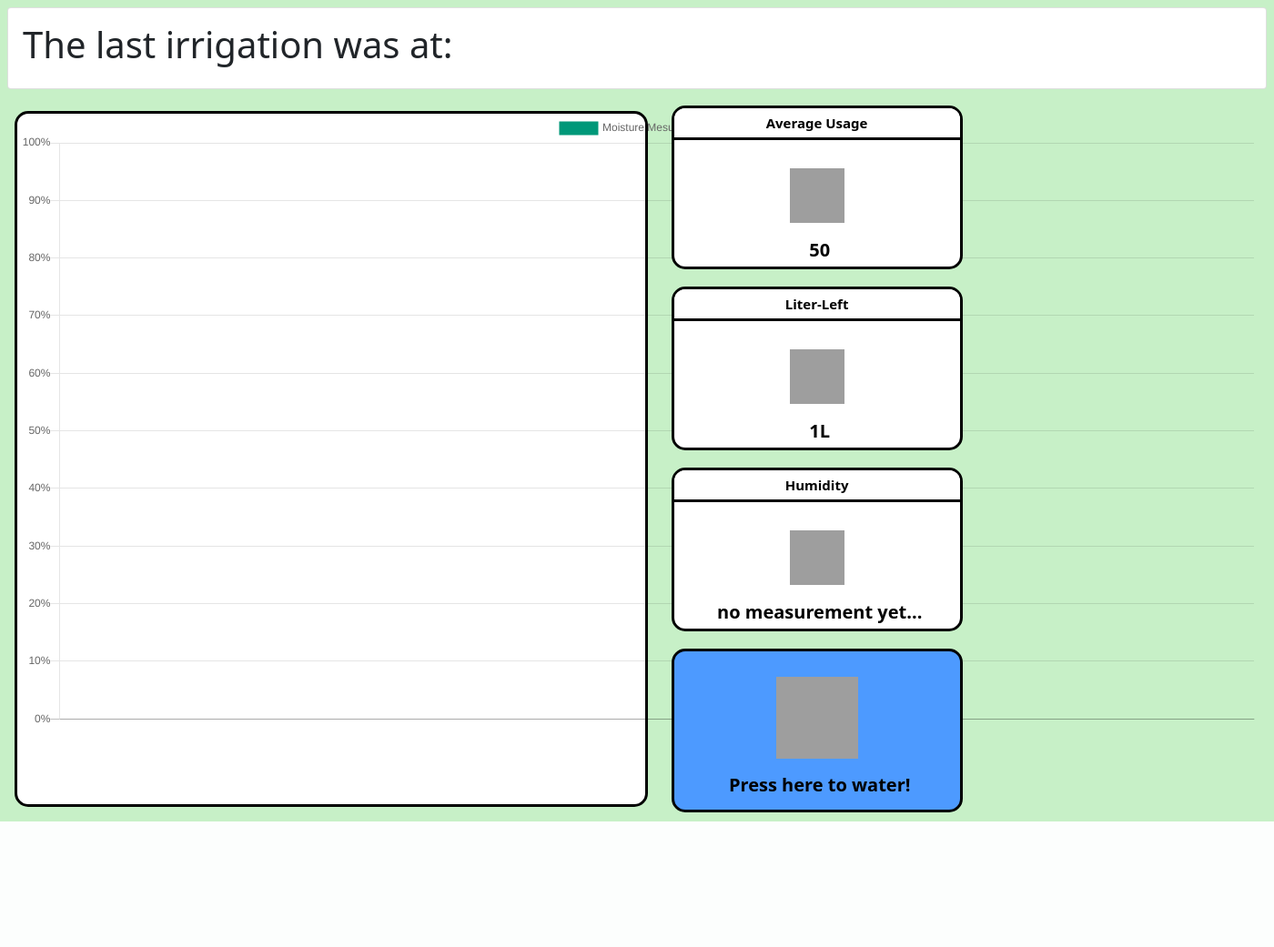
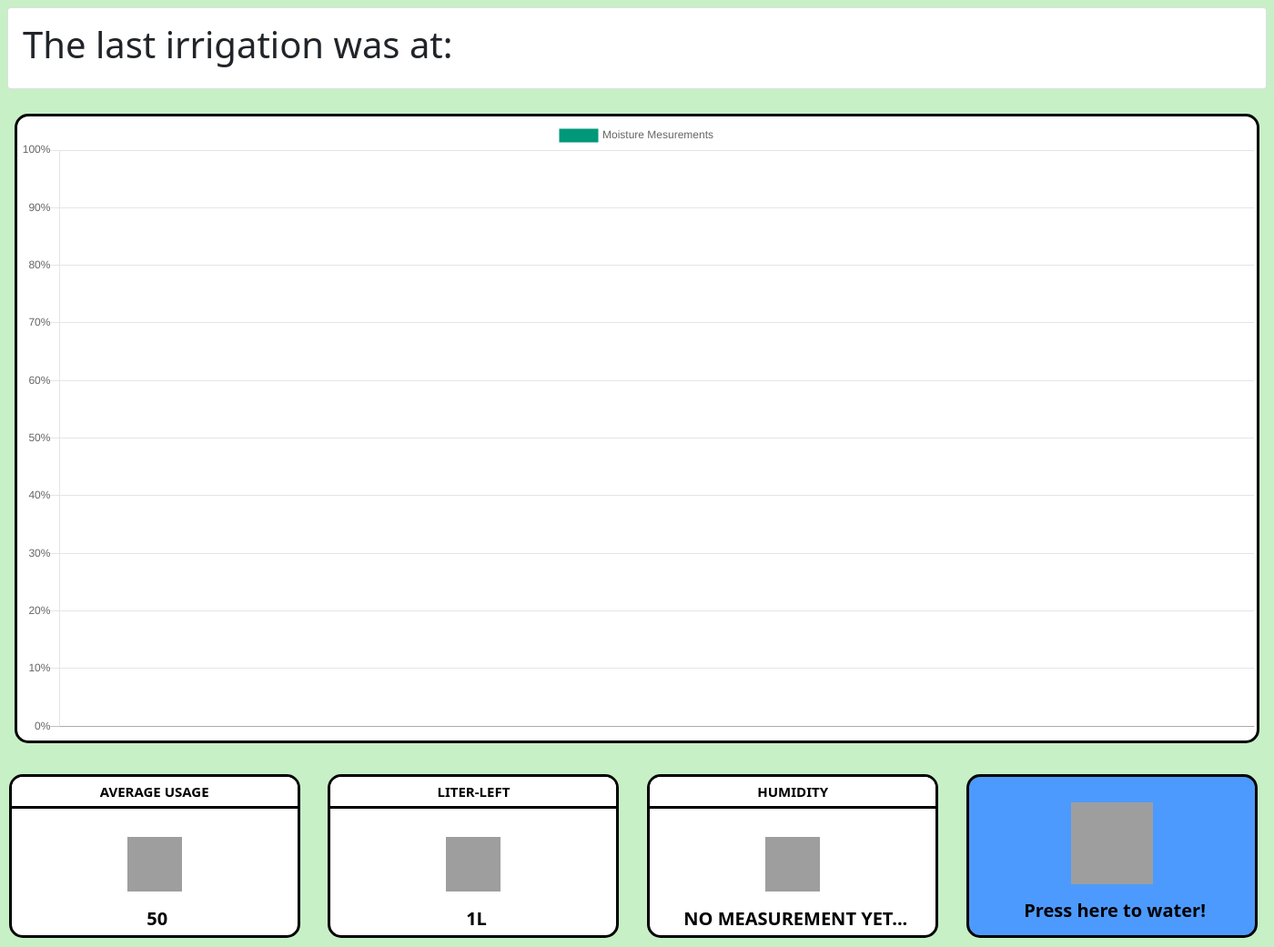
Before and after one commit to andrsdtr/aquarinator, a Flask app: page / in a window 1400 px wide. Shown: the part 56-1097 px from the top of the page at 91% size. Before the commit the page ends 959 px from the top, so only its background shows below. Run offline with Flask 2, Linux system fonts and the light colour scheme; data that the repository does not hold is empty; grey boxes are pictures that could not be loaded.

Commit message:
test on base page

```diff
--- a/app/static/main.css
+++ b/app/static/main.css
@@ -184,3 +184,79 @@
   transition: ease .25s;
   color: white;
 }
+
+:root {
+  --main-radius: 5px;
+  --main-padding: 5px;
+}
+
+.contbase {
+  display: grid;
+  height: 100vh;
+  grid-template-columns: 1fr 1fr 1fr 1fr;
+  grid-template-rows: 0.2fr 1.5fr 1.2fr 0.8fr;
+  grid-template-areas:
+    "nav nav nav nav"
+    "graph graph graph graph"
+    "kpi1 kpi2 kpi3 kpi4";
+  grid-gap: 0.2rem;
+  text-transform: uppercase;
+  font-size: 12px;
+  text-align: center;
+}
+
+.graph {
+  grid-area: graph;
+  border-radius: var(--main-radius);
+  padding-top: var(--main-padding);
+  margin: 1rem;
+  background: rgb(255, 255, 255);
+  border: 3px solid black;
+  border-radius: 15px;
+}
+
+footer {
+  background: white;
+  grid-area: footer;
+  border-radius: var(--main-radius);
+  padding-top: var(--main-padding);
+}
+
+.kpi1 {
+  grid-area: kpi1;
+  border-radius: var(--main-radius);
+  padding-top: var(--main-padding);
+}
+
+.kpi2 {
+  grid-area: kpi2;
+  border-radius: var(--main-radius);
+  padding-top: var(--main-padding);
+}
+
+#kpi3 {
+  grid-area: kpi3;
+  border-radius: var(--main-radius);
+  padding-top: var(--main-padding);
+}
+
+#kpi4 {
+  grid-area: kpi4;
+  border-radius: var(--main-radius);
+  padding-top: var(--main-padding);
+}
+
+
+@media only screen and (max-width: 550px) {
+  .graph {
+    grid-template-columns: 1fr;
+    grid-template-rows: 0.4fr 0.4fr 2.2fr 1.2fr 1.2fr 1.2fr 1fr;
+    grid-template-areas:
+      "graph"
+      "kpi1"
+      "kpi2"
+      "kpi3"
+      "kpi4"
+      "footer"
+  }
+}
--- a/app/templates/base_control.html
+++ b/app/templates/base_control.html
@@ -6,8 +6,8 @@
 </div>
 <link rel="stylesheet" href="{{ url_for('static', filename='/main.css') }}">
 <script src="https://cdnjs.cloudflare.com/ajax/libs/Chart.js/2.9.4/Chart.js"></script>
-<div class="wrapper">
-    <div class="left box">
+<div class="contbase">
+    <graph class="graph">
         <canvas id="lineChart"></canvas>
         <script>
             var ctx = document.getElementById("lineChart").getContext("2d");
@@ -30,8 +30,8 @@
                     yAxes: [
                         {
                             ticks: {
-                                        callback: function(tick) {
-                                            return (tick*100).toString() + '%';
+                                callback: function (tick) {
+                                    return (tick * 100).toString() + '%';
                                 },
                                 beginAtZero: true,
                                 max: 1
@@ -42,22 +42,28 @@
             }
         });
         </script>
-    </div>
-    <div class="right wrapper">
+    </graph>
+    <div class="kpi1">
         <div class="cardkpi">
             <div class="card-headerkpi">Average Usage</div>
             <div class="card-mainkpi">
-          <img src="https://www.fortuna-gronau.de/wp-content/uploads/2017/02/durchschnitt.gif" class="material-iconskpi">
+                <img src="https://www.fortuna-gronau.de/wp-content/uploads/2017/02/durchschnitt.gif"
+                    class="material-iconskpi">
                 <div class="main-descriptionkpi">50</div>
             </div>
         </div>
+    </div>
+    <div class="kpi2">
         <div class="cardkpi">
             <div class="card-headerkpi">Liter-Left</div>
             <div class="card-mainkpi">
-            <img src="https://static.vecteezy.com/ti/gratis-vektor/p1/353897-eimer-symbol-kostenlos-vektor.jpg" class="material-iconskpi">
+                <img src="https://static.vecteezy.com/ti/gratis-vektor/p1/353897-eimer-symbol-kostenlos-vektor.jpg"
+                    class="material-iconskpi">
                 <div class="main-descriptionkpi">1L</div>
             </div>
         </div>
+    </div>
+    <div id="kpi3">
         <div class="cardkpi">
             <div class="card-headerkpi">Humidity</div>
             <div class="card-mainkpi">
@@ -65,15 +71,17 @@
                 <div class="main-descriptionkpi">{{ humidity }}</div>
             </div>
         </div>
-    <form action = "{{ url_for('base_control')}}" method="POST" enctype = "multipart/form-data">
+    </div>
+    <div id="kpi4">
+        <form action="{{ url_for('base_control')}}" method="POST" enctype="multipart/form-data">
             <button class="button">
                 <div class="card-mainkpi">
-                <img src="https://library.kissclipart.com/20180901/ouw/kissclipart-watering-can-icon-clipart-watering-cans-computer-i-a498c0881b078b51.png" class="material-iconbutton">
+                    <img src="https://library.kissclipart.com/20180901/ouw/kissclipart-watering-can-icon-clipart-watering-cans-computer-i-a498c0881b078b51.png"
+                        class="material-iconbutton">
                     <div class="main-descriptionkpi">Press here to water!</div>
                 </div>
             </button>
         </form>
     </div>
 </div>
-
 {% endblock %}
```
Lines whose indentation alone changed are shown as unchanged.
